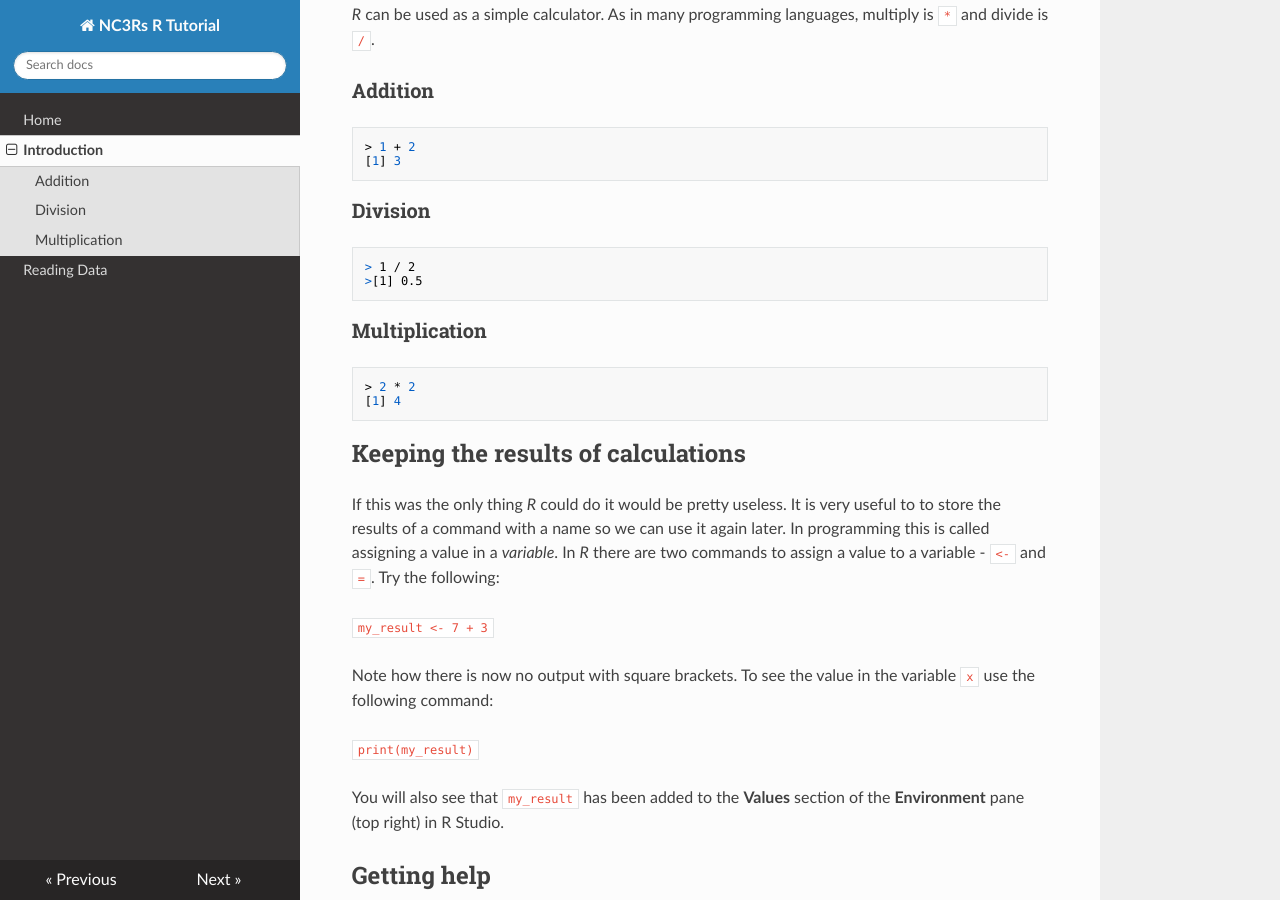
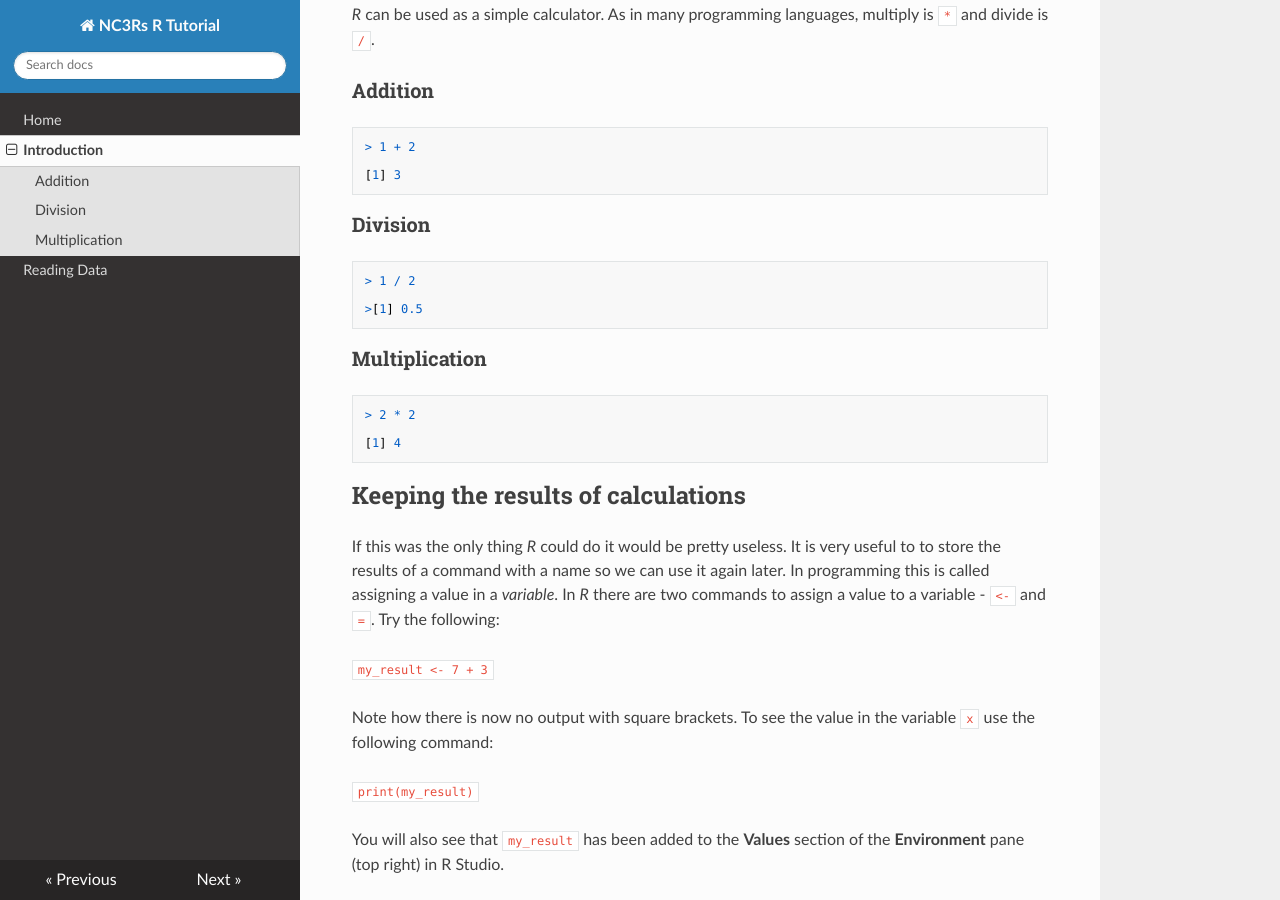
Before and after one commit to dww100/nc3rs-r-tutorial, an MkDocs documentation site: the page built from docs/intro.md, in a window 1280 px wide and 900 px high, scrolled down 1031 px. Built offline with MkDocs 1.6.1, drawn with Linux system fonts in a browser that asks for light colours; nearby versions of some CDN libraries; old or Windows-style settings are respelled for this version of MkDocs.

Commit message:
Format intro code again

````diff
--- a/docs/intro.md
+++ b/docs/intro.md
@@ -19,22 +19,25 @@ As in many programming languages, multiply is `*` and divide is `/`.
 
 ### Addition
 
-```
+```R
 > 1 + 2
+
 [1] 3
 ```
 
 ### Division
 
-```
+```R
 > 1 / 2
+
 >[1] 0.5
 ```
 
 ### Multiplication
 
-```
+```R
 > 2 * 2
+
 [1] 4
 ```
 
````
